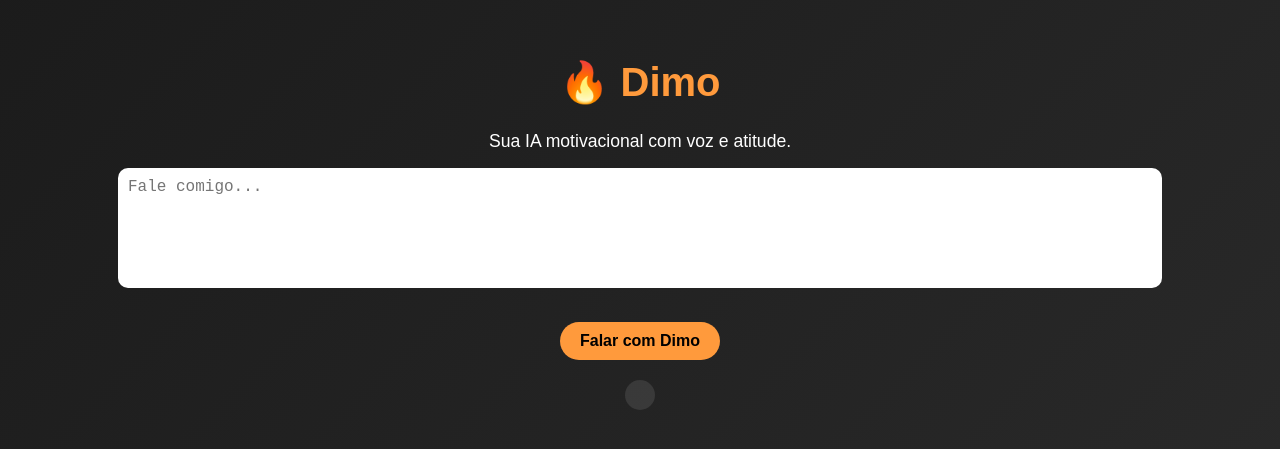
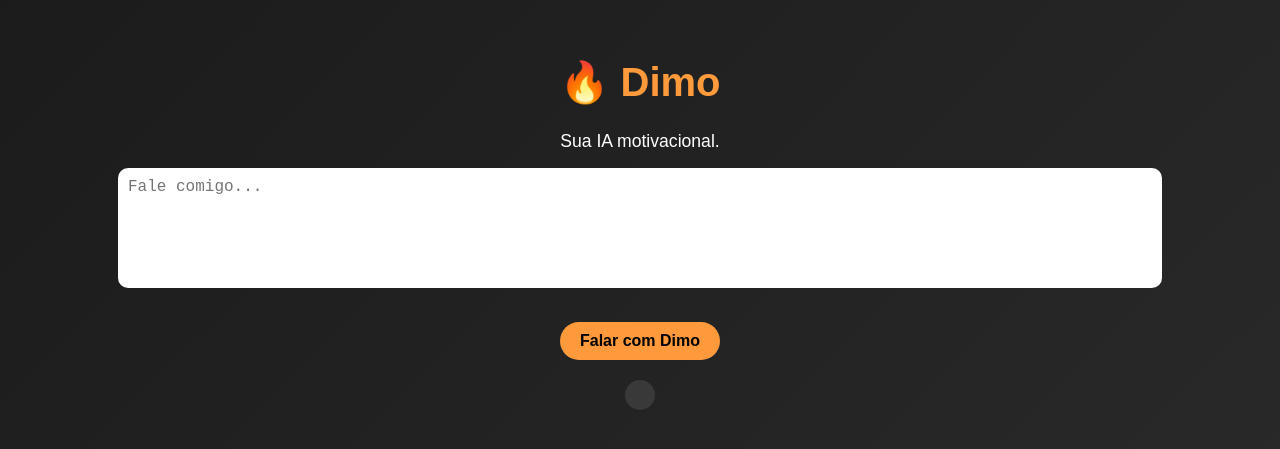
Before and after one commit to playvictor15/dimo, a plain HTML site: page index.html in a window 1280 px wide. Shown: the part 179-628 px from the top of the page. Drawn offline with Linux system fonts and the light colour scheme.

Commit message:
Update index.html

```diff
--- a/index.html
+++ b/index.html
@@ -70,7 +70,7 @@
 </head>
 <body>
   <h1>🔥 Dimo</h1>
-  <p>Sua IA motivacional com voz e atitude.</p>
+  <p>Sua IA motivacional.</p>
 
   <textarea id="userInput" placeholder="Fale comigo..."></textarea><br />
   <button id="sendBtn">Falar com Dimo</button>
```
